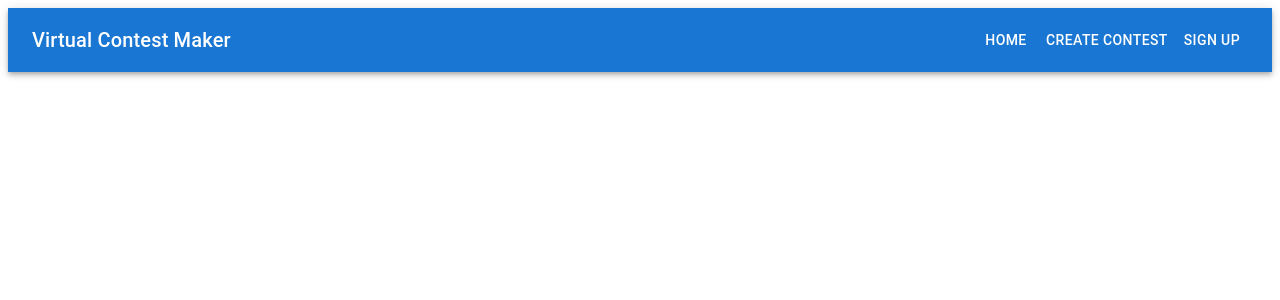
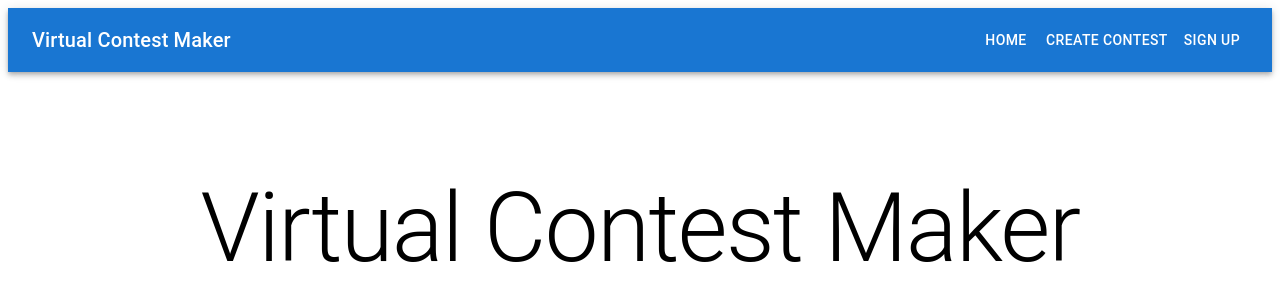
Before and after one commit to arminpatel/vcm-frontend, a React (Vite) app: page / in a window 1280 px wide. Shown: the top 300 px of the page. Built offline with nearby package versions, Linux system fonts and the light colour scheme.

Commit message:
add basic landing page

```diff
--- a/src/App.jsx
+++ b/src/App.jsx
@@ -5,8 +5,8 @@ import CreateContest from "./pages/CreateContest";
 export function App() {
   return (
     <Routes>
-      <Route path="/" element={<Home/>}/>
-      <Route path="/create-contest" element={<CreateContest/>}/>
+      <Route path="/" element={<Home />} />
+      <Route path="/create-contest" element={<CreateContest />} />
     </Routes>
   );
 }
--- a/src/components/Navbar.jsx
+++ b/src/components/Navbar.jsx
@@ -30,7 +30,7 @@ export function Navbar() {
   const classes = useStyles();
 
   return (
-    <AppBar position="static">
+    <AppBar position="static" className={classes.navbar}>
       <Toolbar>
         <Typography variant="h6" className={classes.title}>
           {" "}
--- /dev/null
+++ b/src/components/Title.jsx
@@ -0,0 +1,14 @@
+import React from "react";
+import { Typography } from "@mui/material";
+
+const Title = () => {
+  return (
+    <div style={{ width: "100%", textAlign: "center", marginTop: "100px" }}>
+      <Typography variant="h1" component="h2">
+        Virtual Contest Maker
+      </Typography>
+    </div>
+  );
+};
+
+export default Title;
--- a/src/pages/home.jsx
+++ b/src/pages/home.jsx
@@ -1,10 +1,14 @@
-import React from 'react'
-import { Navbar } from '../components/Navbar'
+import React from "react";
+import { Navbar } from "../components/Navbar";
+import Title from "../components/Title";
 
 const Home = () => {
   return (
-    <Navbar/>
-  )
-}
+    <>
+      <Navbar />
+      <Title />
+    </>
+  );
+};
 
-export default Home
+export default Home;
--- a/src/styles/home.css
+++ /dev/null
@@ -1,4 +0,0 @@
-*{
-    padding: 0px;
-    margin: 0px;
-}
```
Also changed, not shown: src/pages/CreateContest.jsx (+4 -6 lines).
